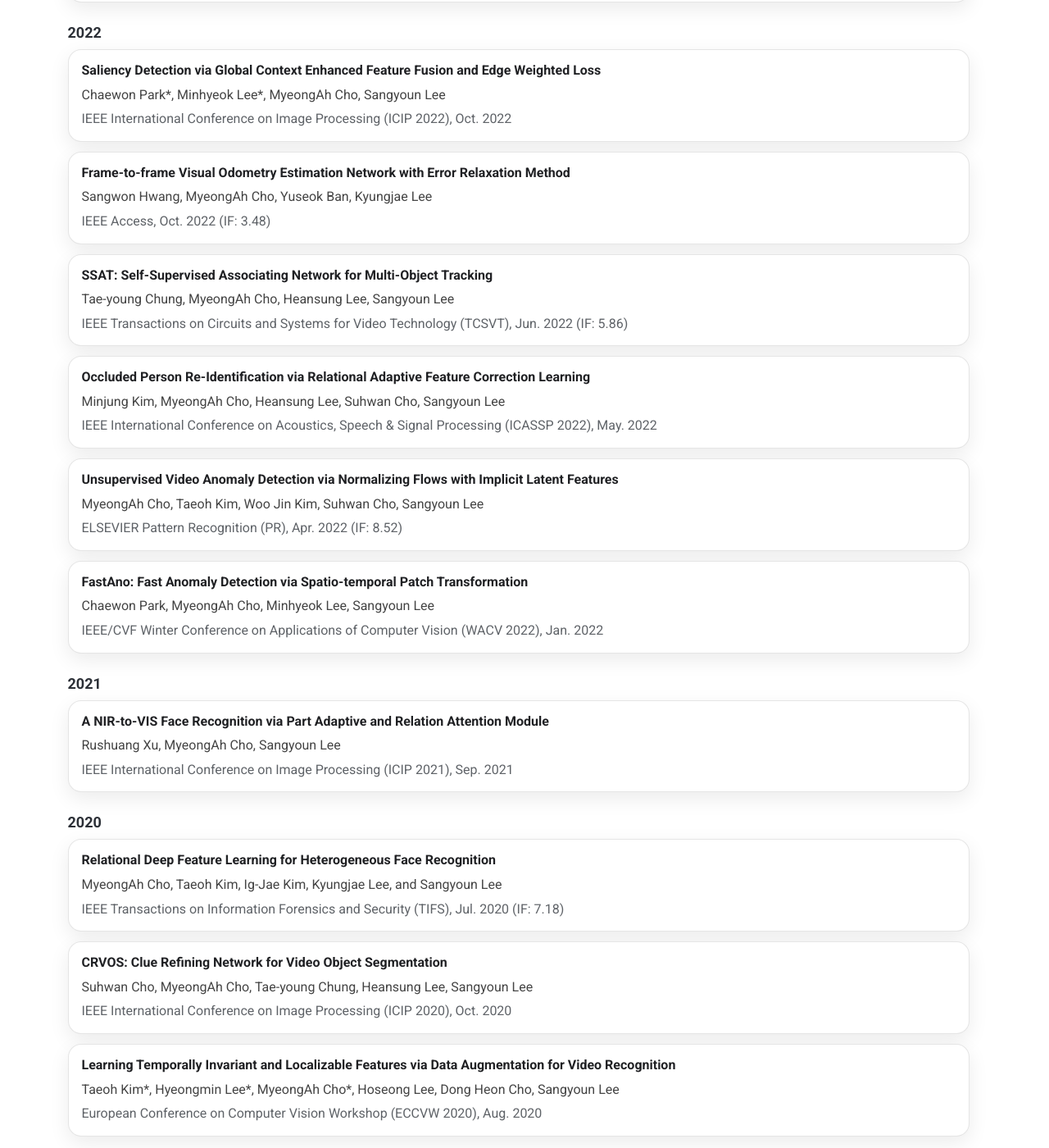
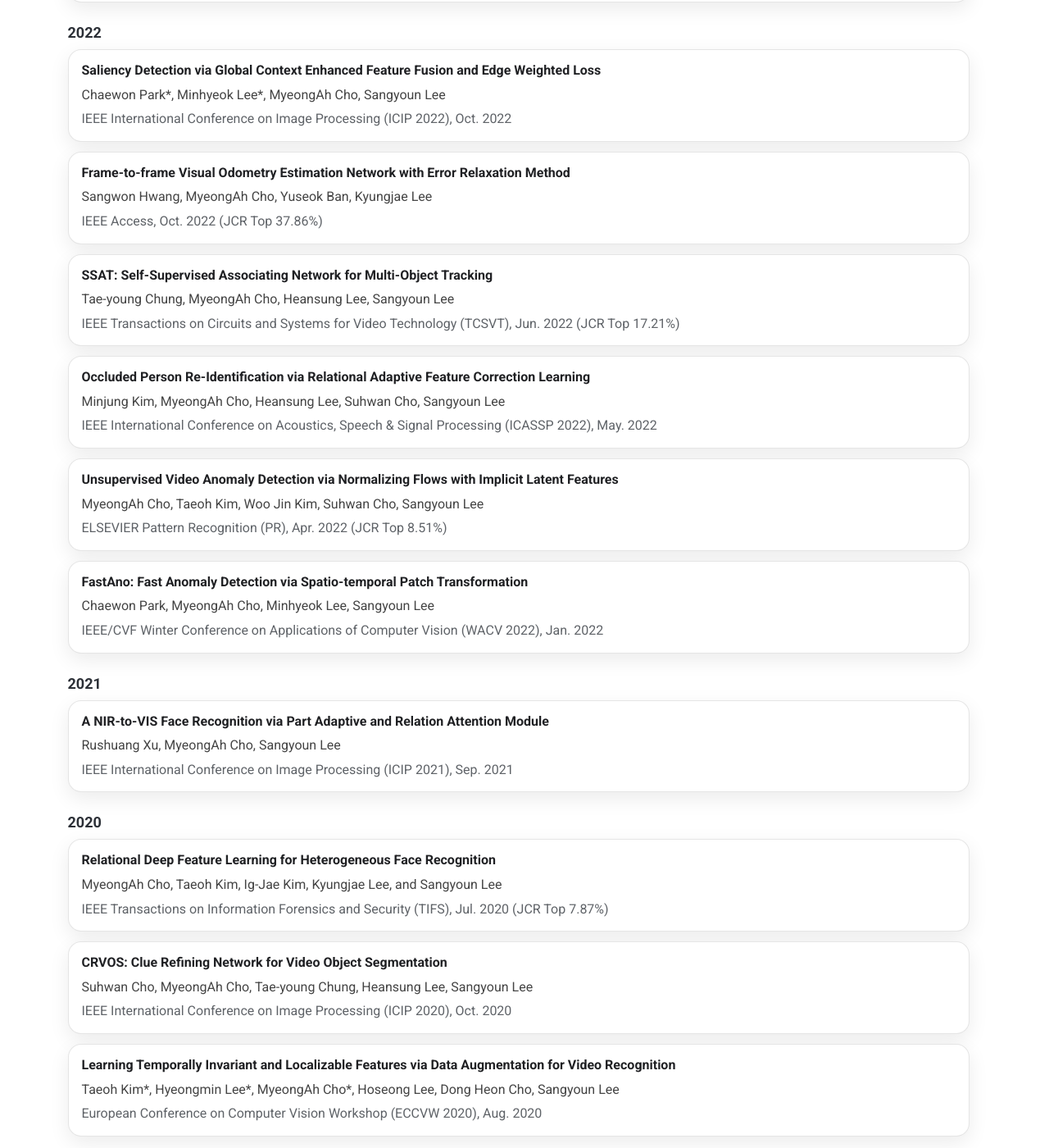
Before and after one commit to VisualScienceLab-KHU/VSLab_Homepage, a Jekyll site: the page built from publications.md, in a window 1280 px wide and 1400 px high, scrolled down 2246 px. Shown: the whole window at 82% size. Built offline with Jekyll 4.4.1, drawn with Linux system fonts in a browser that asks for light colours; some of the changed text lies outside the part shown.

Commit message:
Edit: IF to JCR Top (publicatoin page)

```diff
--- a/publications.md
+++ b/publications.md
@@ -163,25 +163,25 @@
       <article class="pub-item">
         <div class="pub-item__title">Adaptive Grid Selection Training Strategy for Tiny Object Detection</div>
         <div class="pub-item__authors">Sunhyuk Yim, MyeongAh Cho, Dongwoo Kang, Sangyoun Lee</div>
-        <div class="pub-item__venue">IEEE Access, Oct. 2025 (IF: 3.6)</div>
+        <div class="pub-item__venue">IEEE Access, Oct. 2025 (JCR Top 35.2%)</div>
       </article>
 
       <article class="pub-item">
         <div class="pub-item__title">Feature-Level Augmentation Vision Transformer for Video-based Person Re-Identification</div>
         <div class="pub-item__authors">Minjung Kim, MyeongAh Cho, Heansung Lee, Sangyoun Lee</div>
-        <div class="pub-item__venue">ELSEVIER Pattern Recognition (PR), May 2025 (IF: 7.5)</div>
+        <div class="pub-item__venue">ELSEVIER Pattern Recognition (PR), May 2025 (JCR Top 8.8%)</div>
       </article>
 
       <article class="pub-item">
         <div class="pub-item__title">Treating Motion as Option with Output Selection for Unsupervised Video Object Segmentation</div>
         <div class="pub-item__authors">Suhwan Cho, Minhyeok Lee, Jungho Lee, MyeongAh Cho, Seungwook Park, Jaeyeob Kim, Hyunsung Jang, Sangyoun Lee</div>
-        <div class="pub-item__venue">IEEE Transactions on Circuits and Systems for Video Technology (TCSVT), Apr. 2025 (IF: 11.1)</div>
+        <div class="pub-item__venue">IEEE Transactions on Circuits and Systems for Video Technology (TCSVT), Apr. 2025 (JCR Top 3.7%)</div>
       </article>
 
       <article class="pub-item">
         <div class="pub-item__title">Fast Video Anomaly Detection via Context-Aware Shortcut Exploration and Abnormal Feature Distance Learning</div>
         <div class="pub-item__authors">Chaewon Park, Donghyeong Kim, MyeongAh Cho, Minjung Kim, Minseok Lee, Sangyoun Lee</div>
-        <div class="pub-item__venue">ELSEVIER Pattern Recognition (PR), Jan. 2025 (IF: 7.5)</div>
+        <div class="pub-item__venue">ELSEVIER Pattern Recognition (PR), Jan. 2025 (JCR Top 8.8%)</div>
       </article>
     </div>
 
@@ -238,13 +238,13 @@
       <article class="pub-item">
         <div class="pub-item__title">Frame-to-frame Visual Odometry Estimation Network with Error Relaxation Method</div>
         <div class="pub-item__authors">Sangwon Hwang, MyeongAh Cho, Yuseok Ban, Kyungjae Lee</div>
-        <div class="pub-item__venue">IEEE Access, Oct. 2022 (IF: 3.48)</div>
+        <div class="pub-item__venue">IEEE Access, Oct. 2022 (JCR Top 37.86%)</div>
       </article>
 
       <article class="pub-item">
         <div class="pub-item__title">SSAT: Self-Supervised Associating Network for Multi-Object Tracking</div>
         <div class="pub-item__authors">Tae-young Chung, MyeongAh Cho, Heansung Lee, Sangyoun Lee</div>
-        <div class="pub-item__venue">IEEE Transactions on Circuits and Systems for Video Technology (TCSVT), Jun. 2022 (IF: 5.86)</div>
+        <div class="pub-item__venue">IEEE Transactions on Circuits and Systems for Video Technology (TCSVT), Jun. 2022 (JCR Top 17.21%)</div>
       </article>
 
       <article class="pub-item">
@@ -256,7 +256,7 @@
       <article class="pub-item">
         <div class="pub-item__title">Unsupervised Video Anomaly Detection via Normalizing Flows with Implicit Latent Features</div>
         <div class="pub-item__authors">MyeongAh Cho, Taeoh Kim, Woo Jin Kim, Suhwan Cho, Sangyoun Lee</div>
-        <div class="pub-item__venue">ELSEVIER Pattern Recognition (PR), Apr. 2022 (IF: 8.52)</div>
+        <div class="pub-item__venue">ELSEVIER Pattern Recognition (PR), Apr. 2022 (JCR Top 8.51%)</div>
       </article>
 
       <article class="pub-item">
@@ -280,7 +280,7 @@
       <article class="pub-item">
         <div class="pub-item__title">Relational Deep Feature Learning for Heterogeneous Face Recognition</div>
         <div class="pub-item__authors">MyeongAh Cho, Taeoh Kim, Ig-Jae Kim, Kyungjae Lee, and Sangyoun Lee</div>
-        <div class="pub-item__venue">IEEE Transactions on Information Forensics and Security (TIFS), Jul. 2020 (IF: 7.18)</div>
+        <div class="pub-item__venue">IEEE Transactions on Information Forensics and Security (TIFS), Jul. 2020 (JCR Top 7.87%)</div>
       </article>
 
       <article class="pub-item">
@@ -394,11 +394,11 @@
     <ol class="patent-list">
       <li class="patent-item">
         <div class="patent-title">3D 장면 그래프를 생성하기 위한 방법 및 장치 (2025)</div>
-        <div class="patent-meta">KR-Registration, No.10-2025-0188361</div>
+        <div class="patent-meta">KR-Application, No.10-2025-0188361</div>
       </li>
       <li class="patent-item">
         <div class="patent-title">부위별 동작을 합성하여 전신 동작을 생성하는 방법 및 장치 (2025)</div>
-        <div class="patent-meta">KR-Registration, No.10-2025-0200238</div>
+        <div class="patent-meta">KR-Application, No.10-2025-0200238</div>
       </li>
       <li class="patent-item">
         <div class="patent-title">Apparatus And Method For Tracking Pedestrians In CCTV Environment (2023)</div>
```
